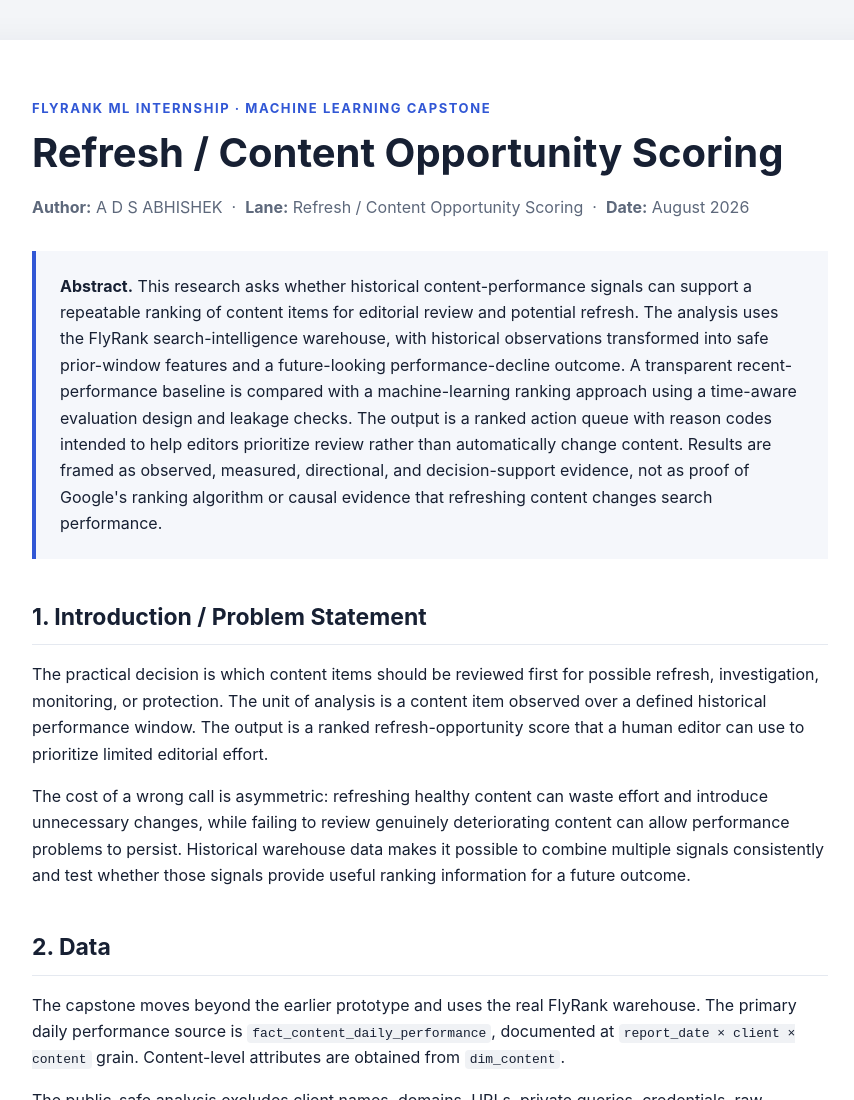
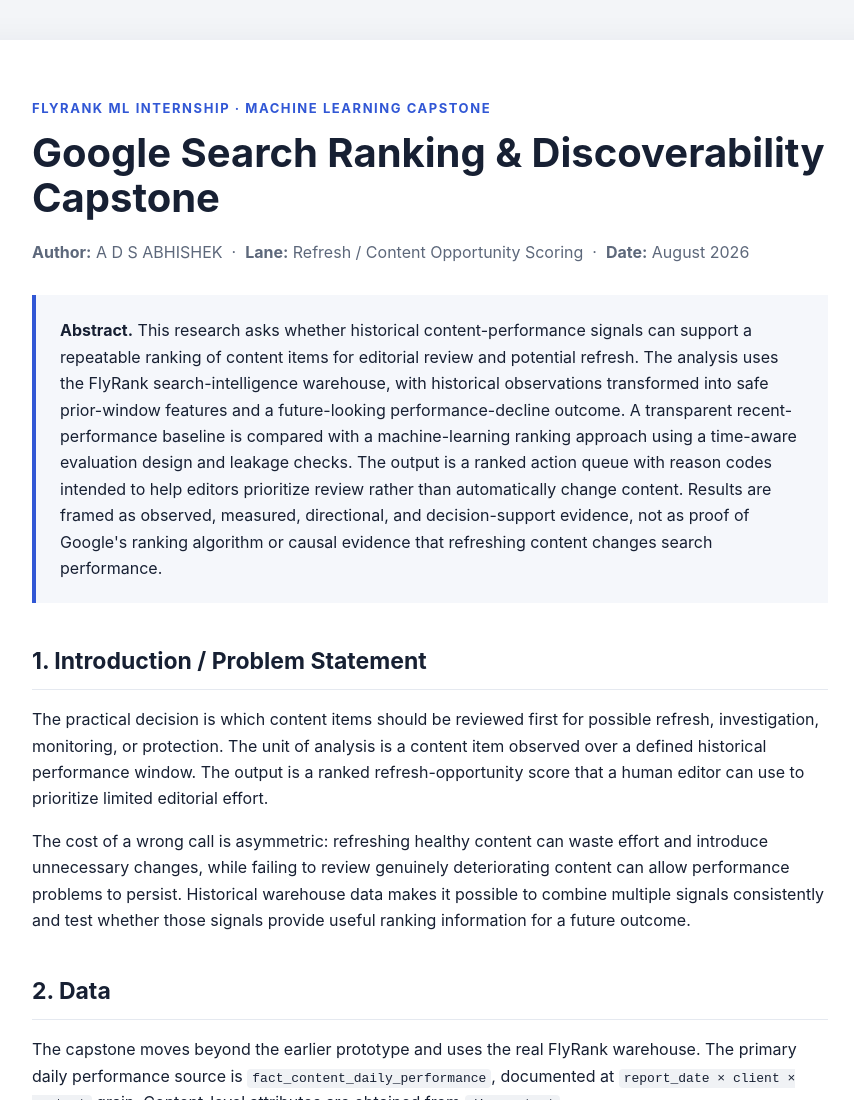
Before and after one commit to addadugurudurga2024-lang/Flyrank, a plain HTML site: page index.html in a window 1280 px wide. Shown: the top 1100 px of the page, without its empty margins (210-1064 px from the left). Drawn offline with Linux system fonts and the light colour scheme.

Commit message:
Update project title in index.html

```diff
--- a/index.html
+++ b/index.html
@@ -20,7 +20,7 @@ code{background:#f0f2f5;padding:2px 5px;border-radius:4px} table{width:100%;bord
 <body>
 <main><article class="paper">
 <div class="kicker">FlyRank ML Internship · Machine Learning Capstone</div>
-<h1>Refresh / Content Opportunity Scoring</h1>
+<h1>Google Search Ranking & Discoverability Capstone</h1>
 <p class="meta"><strong>Author:</strong> A D S ABHISHEK &nbsp;·&nbsp; <strong>Lane:</strong> Refresh / Content Opportunity Scoring &nbsp;·&nbsp; <strong>Date:</strong> August 2026</p>
 
 <div class="abstract">
```
